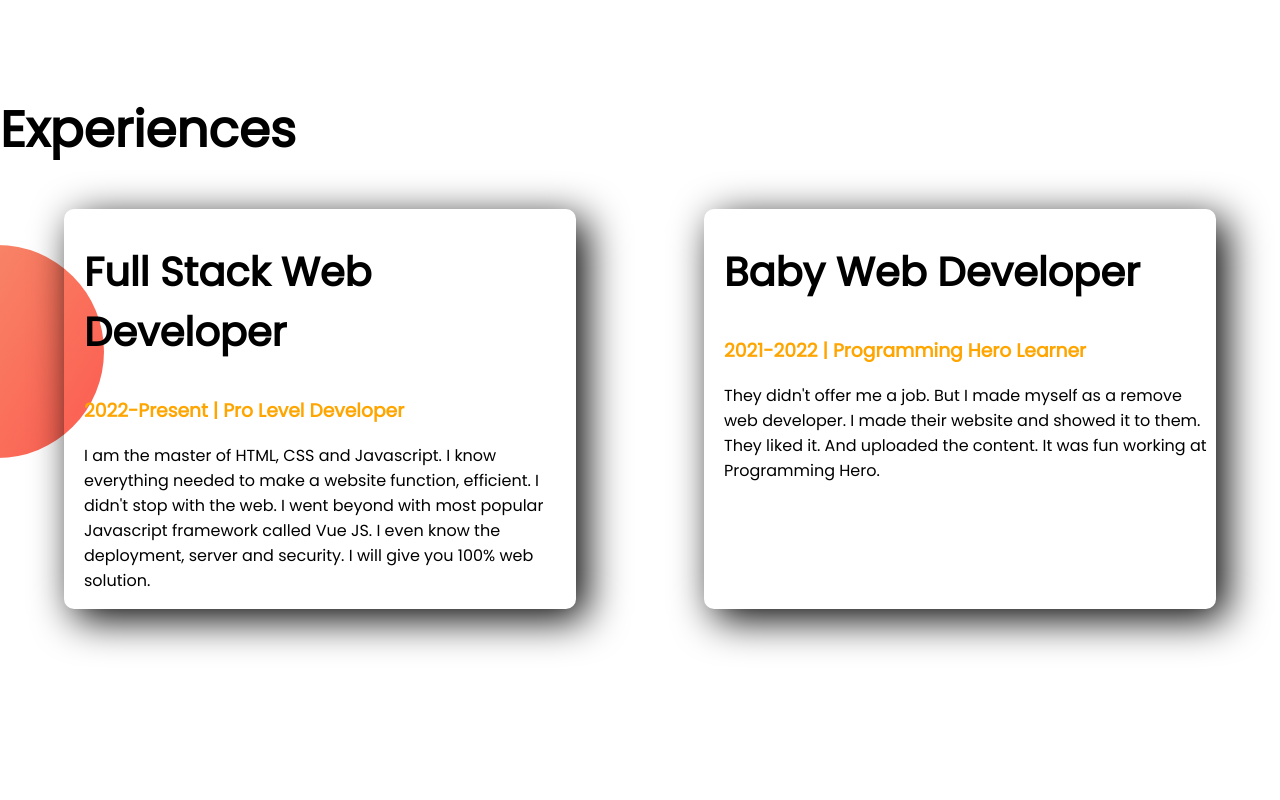
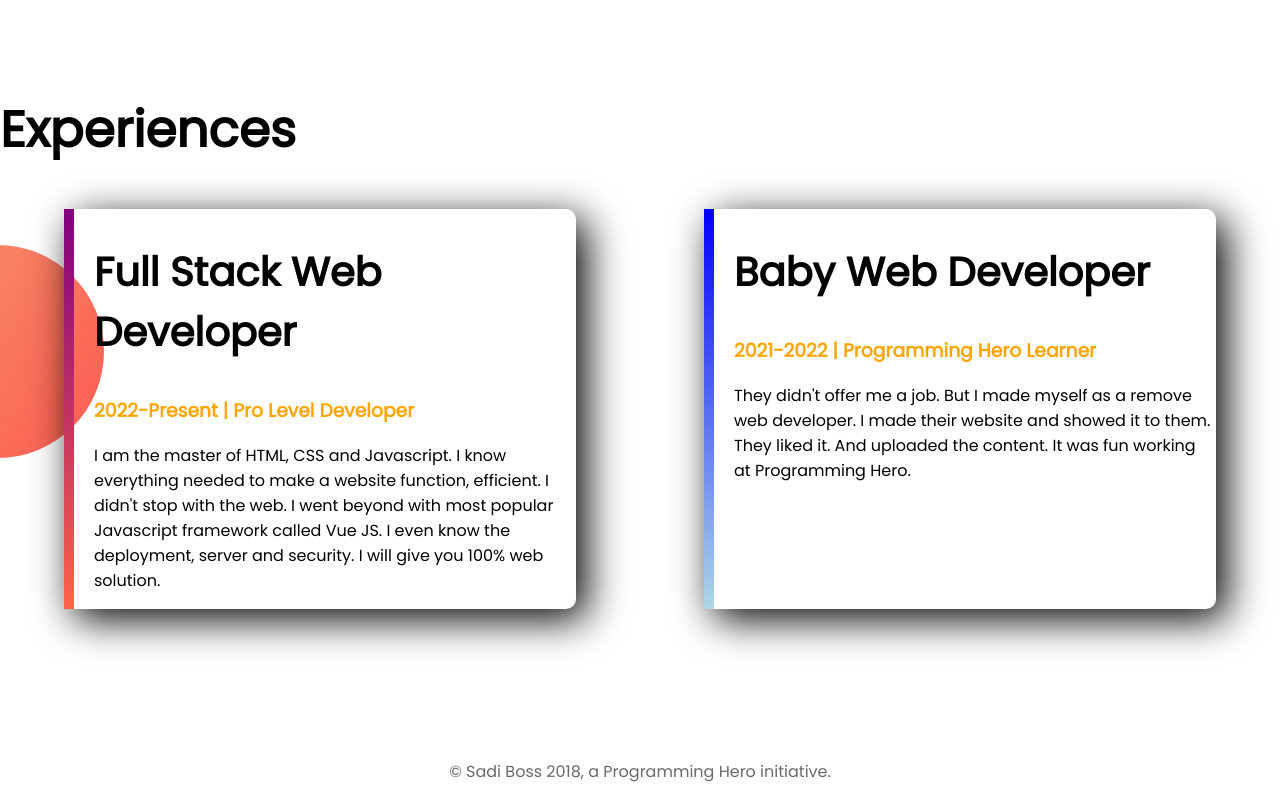
Before and after one commit to sheikhsadi9494/developer-portfolio, a plain HTML site: page index.html in a window 1280 px wide. Shown: the part 1137-1937 px from the top of the page. Before the commit the page ends 1896 px from the top, so only its background shows below. Drawn offline with Linux system fonts and the light colour scheme.

Commit message:
web page complite

```diff
--- a/index.html
+++ b/index.html
@@ -36,17 +36,20 @@
     <section class="experience-section">
         <h1>Experiences</h1>
     <div  class="flexible-container">
-        <div class="experience-item">
+        <div id="baby-dev-experince" class="experience-item">
             <h2>Full Stack Web Developer</h1>
             <h3 class="color-orange">2022-Present | Pro Level Developer</h3>
             <p>I am the master of HTML, CSS and Javascript. I know everything needed to make a website function, efficient. I didn't stop with the web. I went beyond with most popular Javascript framework called Vue JS. I even know the deployment, server and security. I will give you 100% web solution.</p>
         </div>
-        <div class="experience-item">
+        <div id="pro-dev-experince" class="experience-item">
             <h2>Baby Web Developer</h1>
             <h3 class="color-orange">2021-2022 | Programming Hero Learner</h3>
             <p>They didn't offer me a job. But I made myself as a remove web developer. I made their website and showed it to them. They liked it. And uploaded the content. It was fun working at Programming Hero.</p>
         </div>
     </div>
     </section>
+    <footer>
+        <p>© Sadi Boss 2018, a Programming Hero initiative.</p>
+    </footer>
 </body>
 </html>
--- a/style.css
+++ b/style.css
@@ -53,3 +53,17 @@ h2 {
     background-repeat: no-repeat;
     background-position: left;
 }
+#baby-dev-experince {
+    border-left: 10px solid;
+    border-image: linear-gradient(purple,tomato);
+    border-image-slice: 1;
+}
+#pro-dev-experince {
+    border-left: 10px solid;
+    border-image: linear-gradient(blue,lightblue);
+    border-image-slice: 1;
+}
+footer p{
+    text-align: center;
+    color: rgb(105, 105, 105);
+}
```
